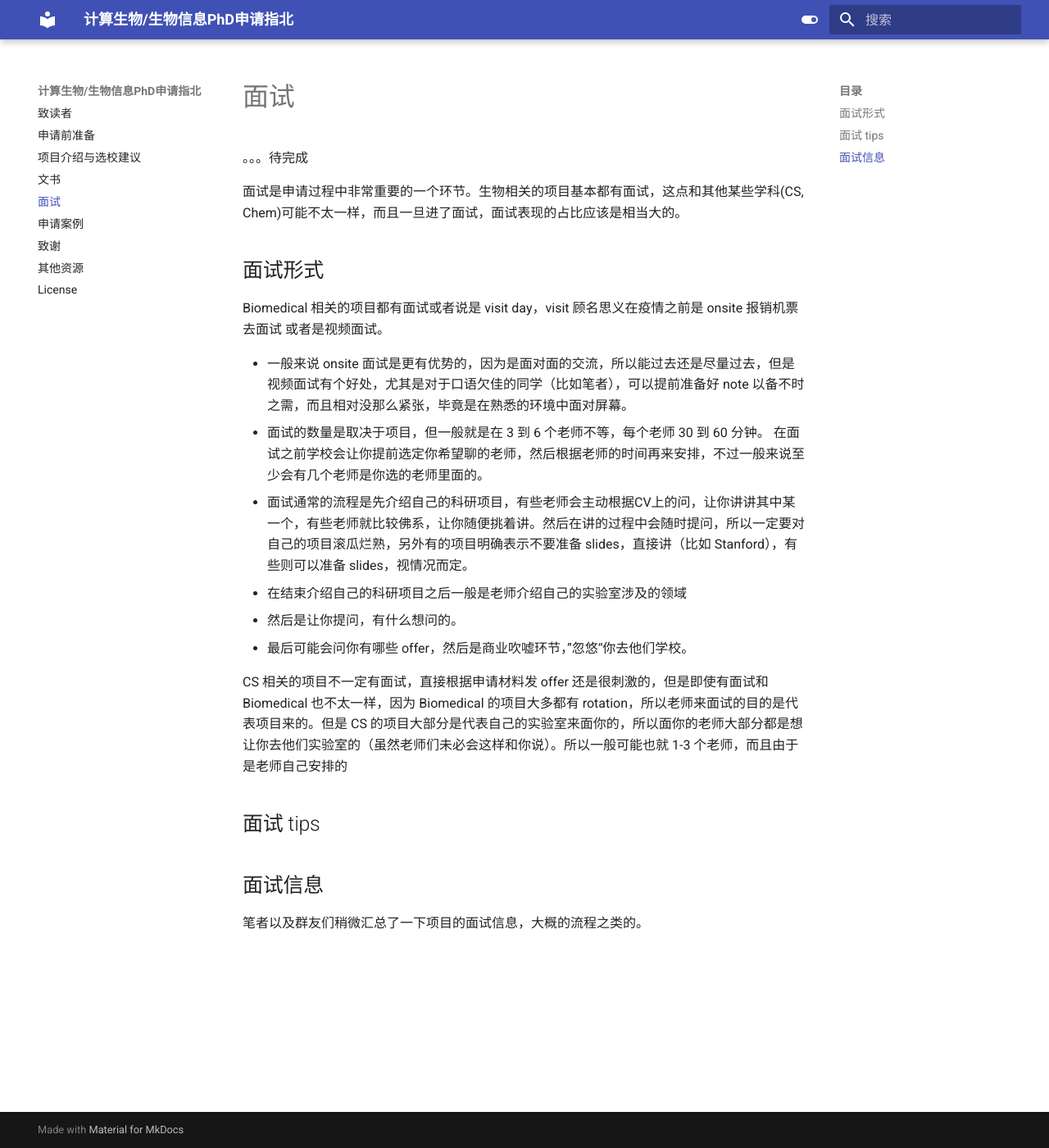
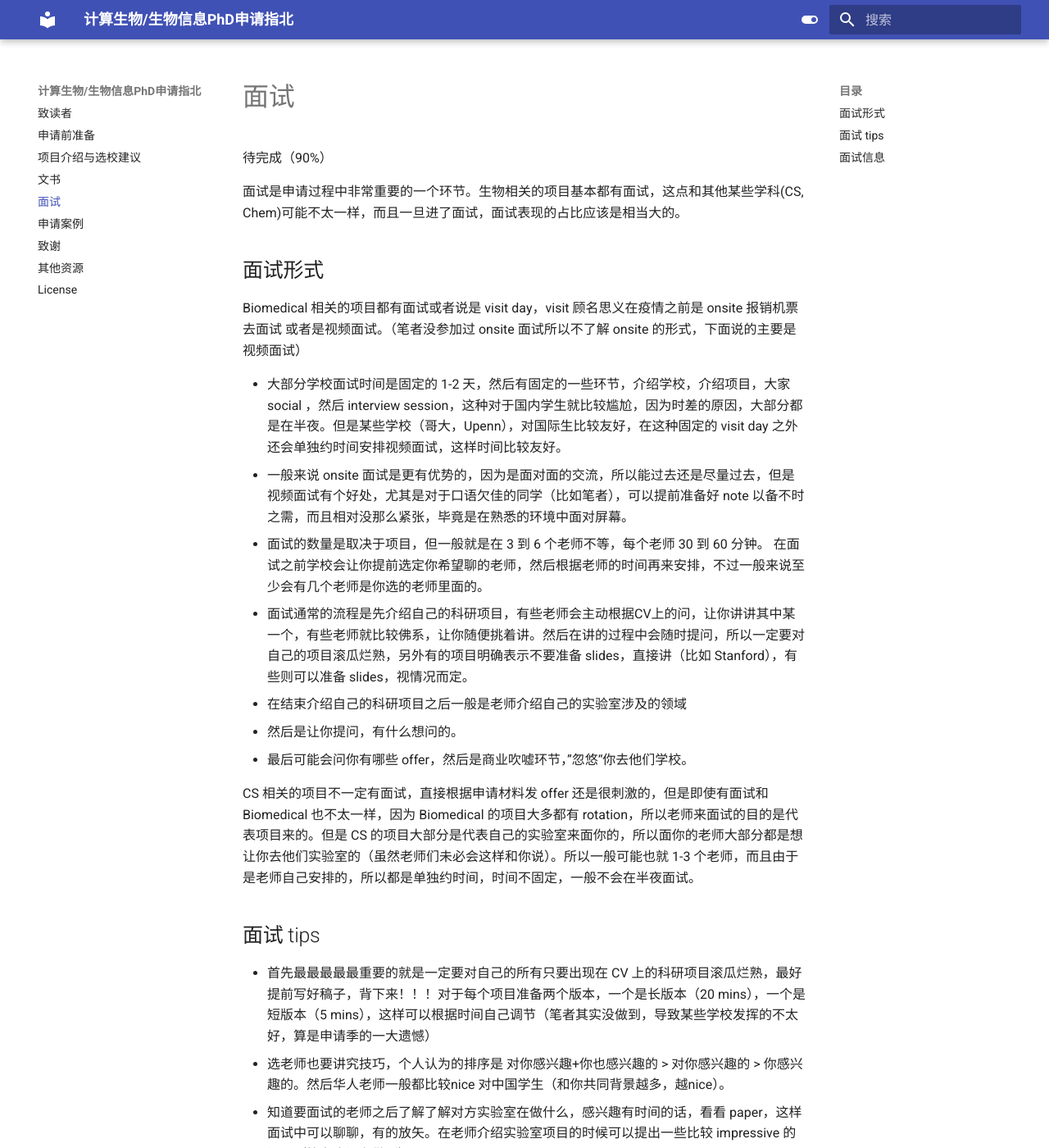
Before and after one commit to CompBio-PhD-cn/handbook, an MkDocs documentation site: the page built from docs/interview.md, in a window 1280 px wide and 1400 px high. Shown: the whole window at 82% size. Built offline with MkDocs 1.6.1 and Material for MkDocs 9.7.7, drawn with Linux system fonts in a browser that asks for light colours; some of the changed text lies outside the part shown.

Commit message:
update interview

```diff
--- a/docs/interview.md
+++ b/docs/interview.md
@@ -1,12 +1,13 @@
 # 面试
-。。。待完成
+待完成（90%）
 
 面试是申请过程中非常重要的一个环节。生物相关的项目基本都有面试，这点和其他某些学科(CS, Chem)可能不太一样，而且一旦进了面试，面试表现的占比应该是相当大的。
 
 ## 面试形式
 
-Biomedical 相关的项目都有面试或者说是 visit day，visit 顾名思义在疫情之前是 onsite 报销机票去面试 或者是视频面试。
+Biomedical 相关的项目都有面试或者说是 visit day，visit 顾名思义在疫情之前是 onsite 报销机票去面试 或者是视频面试。（笔者没参加过 onsite 面试所以不了解 onsite 的形式，下面说的主要是视频面试）
 
+* 大部分学校面试时间是固定的 1-2 天，然后有固定的一些环节，介绍学校，介绍项目，大家 social ，然后 interview session，这种对于国内学生就比较尴尬，因为时差的原因，大部分都是在半夜。但是某些学校（哥大，Upenn），对国际生比较友好，在这种固定的 visit day 之外还会单独约时间安排视频面试，这样时间比较友好。
 * 一般来说 onsite 面试是更有优势的，因为是面对面的交流，所以能过去还是尽量过去，但是视频面试有个好处，尤其是对于口语欠佳的同学（比如笔者），可以提前准备好 note 以备不时之需，而且相对没那么紧张，毕竟是在熟悉的环境中面对屏幕。
 * 面试的数量是取决于项目，但一般就是在 3 到 6 个老师不等，每个老师 30 到 60 分钟。 在面试之前学校会让你提前选定你希望聊的老师，然后根据老师的时间再来安排，不过一般来说至少会有几个老师是你选的老师里面的。
 * 面试通常的流程是先介绍自己的科研项目，有些老师会主动根据CV上的问，让你讲讲其中某一个，有些老师就比较佛系，让你随便挑着讲。然后在讲的过程中会随时提问，所以一定要对自己的项目滚瓜烂熟，另外有的项目明确表示不要准备 slides，直接讲（比如 Stanford），有些则可以准备 slides，视情况而定。
@@ -16,9 +17,18 @@ Biomedical 相关的项目都有面试或者说是 visit day，visit 顾名思
 
 
 
-CS 相关的项目不一定有面试，直接根据申请材料发 offer 还是很刺激的，但是即使有面试和 Biomedical 也不太一样，因为 Biomedical 的项目大多都有 rotation，所以老师来面试的目的是代表项目来的。但是 CS 的项目大部分是代表自己的实验室来面你的，所以面你的老师大部分都是想让你去他们实验室的（虽然老师们未必会这样和你说）。所以一般可能也就 1-3 个老师，而且由于是老师自己安排的
+CS 相关的项目不一定有面试，直接根据申请材料发 offer 还是很刺激的，但是即使有面试和 Biomedical 也不太一样，因为 Biomedical 的项目大多都有 rotation，所以老师来面试的目的是代表项目来的。但是 CS 的项目大部分是代表自己的实验室来面你的，所以面你的老师大部分都是想让你去他们实验室的（虽然老师们未必会这样和你说）。所以一般可能也就 1-3 个老师，而且由于是老师自己安排的，所以都是单独约时间，时间不固定，一般不会在半夜面试。
 
 ## 面试 tips
+
+* 首先最最最最最重要的就是一定要对自己的所有只要出现在 CV 上的科研项目滚瓜烂熟，最好提前写好稿子，背下来！！！对于每个项目准备两个版本，一个是长版本（20 mins），一个是短版本（5 mins），这样可以根据时间自己调节（笔者其实没做到，导致某些学校发挥的不太好，算是申请季的一大遗憾）
+* 选老师也要讲究技巧，个人认为的排序是 对你感兴趣+你也感兴趣的 > 对你感兴趣的 > 你感兴趣的。然后华人老师一般都比较nice 对中国学生（和你共同背景越多，越nice）。
+* 知道要面试的老师之后了解了解对方实验室在做什么，感兴趣有时间的话，看看 paper，这样面试中可以聊聊，有的放矢。在老师介绍实验室项目的时候可以提出一些比较 impressive 的问题（笔者也没有做到）
+* 面试中一定要表现的热情，积极一点，老师问你有什么问题想问，一定要多准备点问题，一定一定！！（笔者就因为这个有点尴尬）
+* 面试完可以发一下感谢信，表面自己是真的想去的，不会让对方觉得你敷衍，发感谢信至少没任何坏处（也是笔者的最大教训之一）
+
+针对这个环节
+
 <!-- 【申请分享】真的不忍心看到大家倒在最后一关——英美PhD面试个人经验 - 皓月当空的文章 - 知乎
 https://zhuanlan.zhihu.com/p/100000212 -->
 
```
